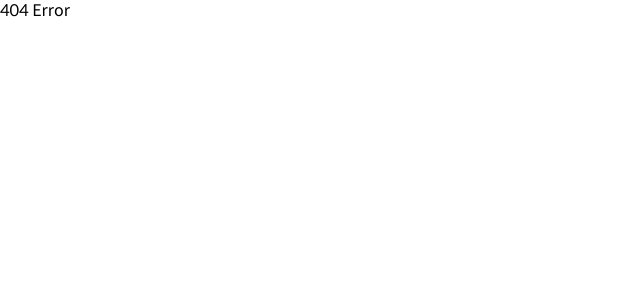
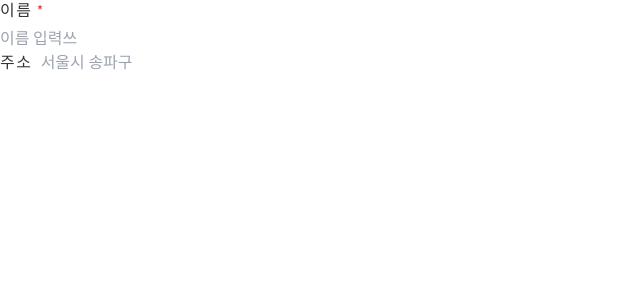
Before and after one commit to hrkim2/helpdesk-test-next-js, a Next.js app: page /components/atom/label in a window 1280 px wide. Before the commit this address had no page. Shown: the top 300 px of the page, without its empty margins (0-640 px from the left). Built offline with nearby package versions, Linux system fonts and the light colour scheme.

Commit message:
AB#5206 label 컴포넌트 제작

```diff
--- /dev/null
+++ b/src/Component/atom/Label.tsx
@@ -0,0 +1,48 @@
+import { FunctionComponent } from 'react';
+
+interface Props {
+    text?: string;
+    forId?: string;
+    position?: string;
+    requied?: boolean;
+}
+
+const getClassName = (position:string)=>{
+    const classSufix = position==='block' ? 'mb-1 block' : 'mr-2';
+
+    return `text-black select-none tracking-widest ${classSufix}`;
+}
+
+const getLabelText = (text:string, requied: boolean)=>{
+    if(requied){
+        return <>
+            <span>{text}</span>
+            <span className='text-danger pt-2.5 pl-1 text-sm'>*</span>
+        </>;
+    }else{
+        return <span>{text}</span>;
+    }
+}
+
+/**
+ * @param text
+ * @param forId
+ * @param position block | inline
+ * @param requied
+ */
+const Label: FunctionComponent<Props> = ({text, forId, position='block', requied=false})=>{
+    if(text){
+        return (
+        <label
+            htmlFor={forId}
+            className={getClassName(position)}
+        >
+            {getLabelText(text, requied)}
+        </label>
+        );
+    }else{
+        return <></>;
+    }
+}
+
+export default Label;
--- /dev/null
+++ b/src/pages/components/atom/label.tsx
@@ -0,0 +1,20 @@
+import Label from '../../../Component/atom/Label';
+
+export default function Buttons() {
+
+  return (
+    <>
+      <div>
+        <Label text={'이름'} forId={'name'} requied={true}/>
+        <input type='text' id='name' placeholder='이름 입력쓰'/>
+      </div>
+      <div>
+        <Label text={'주소'} forId={'address'} position={'inline'}/>
+        <input type='text' id='address' placeholder='서울시 송파구'/>
+      </div>
+      <div>
+        <Label forId={''} text={' '}/>
+      </div>
+    </>
+  );
+}
```
Also changed, not shown: 1 other file (tests, documents, lock files or other folders).
